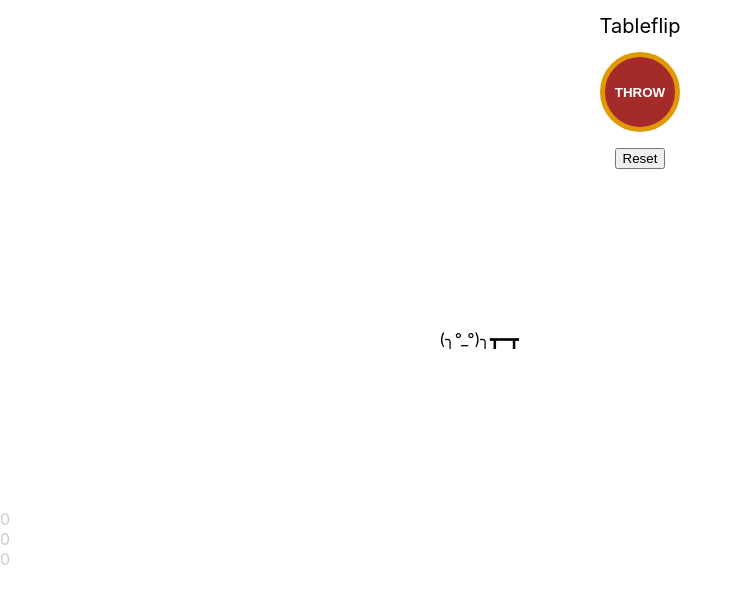
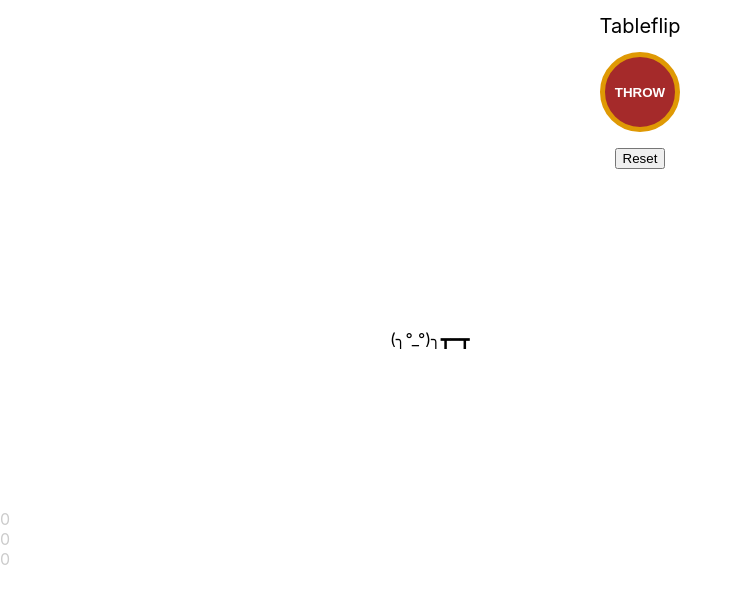
Before and after one commit to scottsasaki/tableflip, a React (Create React App) app: page / in a window 1280 px wide. Shown: the top 604 px of the page, without its empty margins (0-742 px from the left). Built offline with nearby package versions, Linux system fonts and the light colour scheme.

Commit message:
change to flex instead of grid

```diff
--- a/public/index.html
+++ b/public/index.html
@@ -5,10 +5,7 @@
     <link rel="icon" href="%PUBLIC_URL%/favicon.ico" />
     <meta name="viewport" content="width=device-width, initial-scale=1" />
     <meta name="theme-color" content="#000000" />
-    <meta
-      name="description"
-      content="Web site created using create-react-app"
-    />
+    <meta name="description" content="Tableflip Game" />
     <link rel="apple-touch-icon" href="%PUBLIC_URL%/logo192.png" />
     <!--
       manifest.json provides metadata used when your web app is installed on a
@@ -24,7 +21,7 @@
       work correctly both with client-side routing and a non-root public URL.
       Learn how to configure a non-root public URL by running `npm run build`.
     -->
-    <title>React App</title>
+    <title>Tableflip</title>
   </head>
   <body>
     <noscript>You need to enable JavaScript to run this app.</noscript>
--- a/src/App.js
+++ b/src/App.js
@@ -66,8 +66,7 @@ function App() {
 
       <section
         style={{
-          display: "grid",
-          gridTemplateColumns: "20% 80%",
+          display: "flex",
           margin: "10rem auto",
           maxWidth: "500px",
         }}
@@ -78,7 +77,7 @@ function App() {
         >
           {face()}
         </div>
-        <div className="room">
+        <div className="room" style={{ flexGrow: 1 }}>
           <div
             className="x-axis"
             style={{
```
